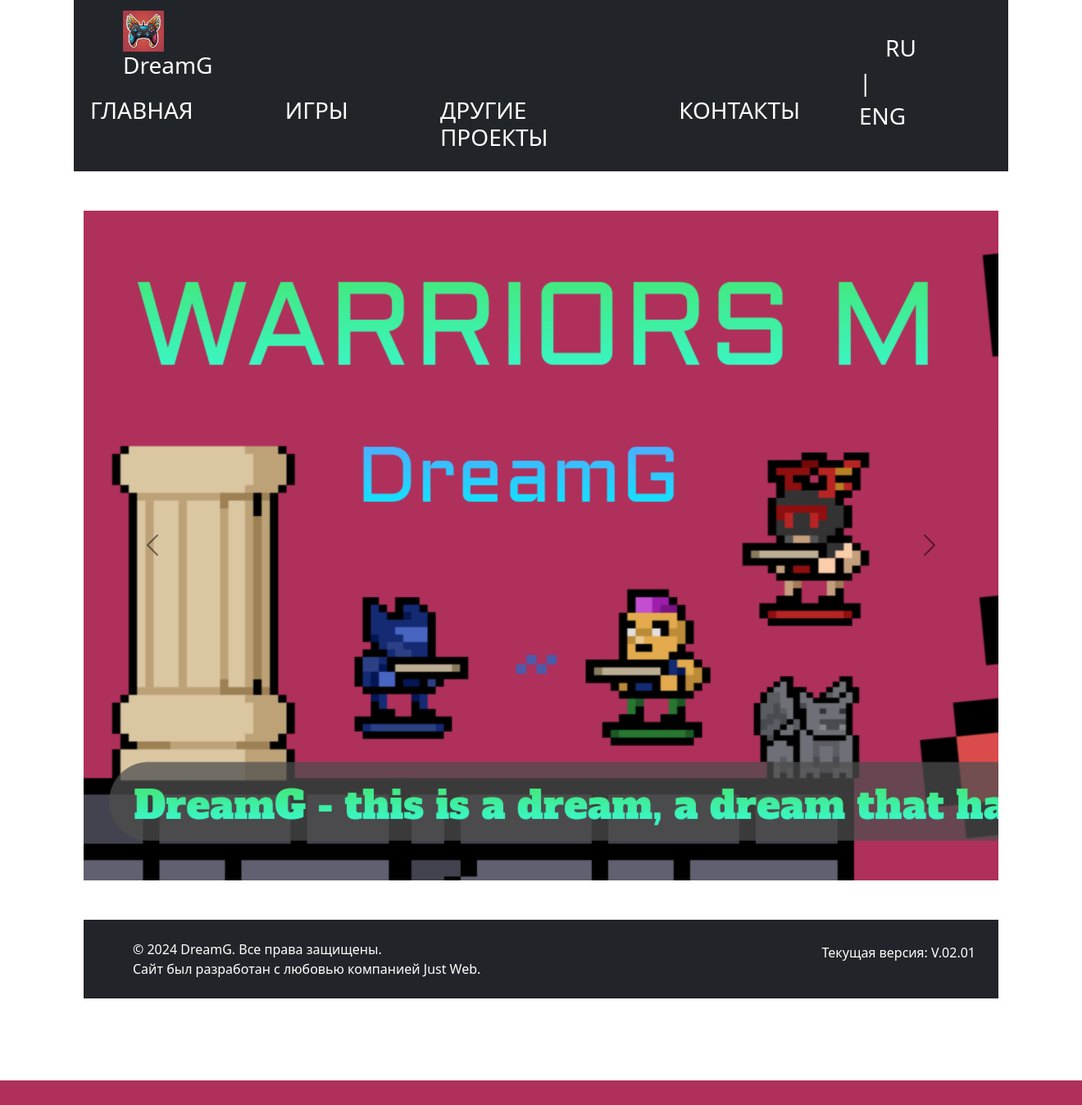
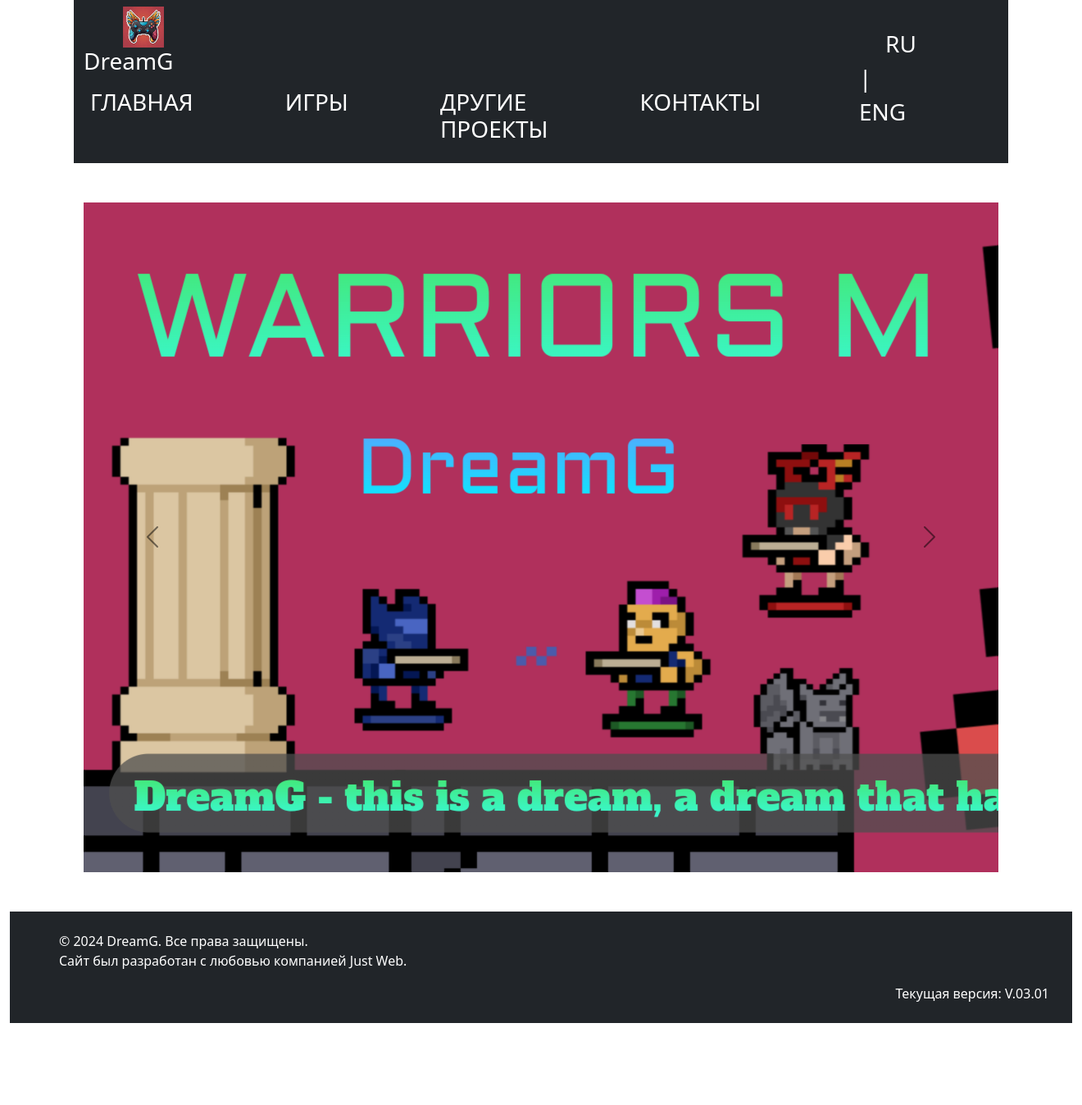
Before and after one commit to JasonHarris95/DG, a Django app: page / in a window 1320 px wide. Shown: the whole page at 82% size. Before the commit the page ends 1318 px from the top, so only its background shows below. Run offline with Django 5.2, Linux system fonts and the light colour scheme.

Commit message:
number_16

```diff
--- a/main/templates/main/home_ru.html
+++ b/main/templates/main/home_ru.html
@@ -5,8 +5,8 @@
 {% block container_content %}
 
 <!-- Icon & name in navigation en -->
-<div>
-    <div
+<div class="col-9 col-sm-9 col-md-9 col-lg-9 col-xl-9">
+    <div class="col-9 col-sm-9 col-md-3 col-lg-3 col-xl-3">
         <a class="navbar-brand ms-5" href="{% url 'home_ru' %}">
             <img src="../../static/images/icon.jpg" width="50" height="50">
         </a>
@@ -16,7 +16,7 @@
     </div>
 
     <!-- Navigation ru -->
-    <div>
+    <div class="col-9 col-sm-9 col-md-6 col-lg-6 col-xl-6">
         <div class="collapse navbar-collapse" id="navbarSupportedContent_ru">
             <ul class="navbar-nav mx-md-auto">
                 <li class="nav-item me-5">
@@ -37,6 +37,7 @@
 </div>
 {% endblock %}
 {% block main_content %}
+<div class="col-12 col-sm-12 col-md-12 col-lg-12 col-xl-12">
     <!-- Block carousel -->
     <div id="carousel_home" class="carousel slide mt-5" data-bs-ride="carousel" data-bs-theme="dark">
     <div class="carousel-indicators">
@@ -64,10 +65,13 @@
         <span class="visually-hidden">Следующий</span>
     </button>
 </div>
+</div>
 {% endblock %}
 {% block foot %}
     <div class="container-fluid">
+        <div class="col-12 col-sm-12 col-md-12 col-lg-12 col-xl-12">
             <p class="text-white ms-5 mt-3">© 2024 DreamG. Все права защищены.</br>Сайт был разработан с любовью компанией Just Web.</p>
-        <p class="text-white text-md-end me-3">Текущая версия: V.02.01</p>
+            <p class="text-white text-md-end me-3">Текущая версия: V.03.01</p>
+        </div>
     </div>
 {% endblock %}
--- a/templates/index.html
+++ b/templates/index.html
@@ -1,6 +1,6 @@
 <!DOCTYPE html>
 
-<html lang="ru">
+<html lang="ru" xmlns="http://www.w3.org/1999/html" xmlns="http://www.w3.org/1999/html">
 <head>
     <meta charset="UTF-8">
 
@@ -38,21 +38,21 @@
 
 </head>
 
+<body>
+
+    <header>
         <div class="container">
-
-    <body>
-        <header>
             <div class="row">
                 <!-- All block navigation -->
                 <nav class="navbar navbar-expand-md bg-dark">
 
-                    <div class="container-fluid col-12">
+                    <div class="container-fluid col-12 col-sm-12 col-md-12 col-lg-12 col-xl-12">
                         <div class="col-12 col-sm-8 col-md-9 col-lg-10">
                             {% block container_content %} {% endblock %}
                         </div>
 
                         <!-- Change language -->
-                        <div class="col-12 col-sm-4 col-md-3 col-lg-2">
+                        <div class="col-12 col-sm-4 col-md-3 col-lg-3">
                             <a class="nav-link active ms-5" href="{% url 'home_ru' %}">
                                 <h3 class="text-white" lang="en">RU</h3>
                             </a>
@@ -65,9 +65,11 @@
 
                 </nav>
             </div>
+        </div>
     </header>
 
     <main>
+        <div class="container">
             <!-- Loading -->
             <div id="loading">
                 <div class="spinner-border mt-2 ms-2" style="width: 3rem; height: 3rem;" role="status">
@@ -84,24 +86,25 @@
                     {% block main_content %} {% endblock %}
                 </div>
             </div>
-        </main>
+        </div>
 
         <script src="../../static/js/home.js"></script>
         <!-- for bootstrap -->
         <script src="https://cdn.jsdelivr.net/npm/@popperjs/core@2.11.8/dist/umd/popper.min.js" integrity="sha384-I7E8VVD/ismYTF4hNIPjVp/Zjvgyol6VFvRkX/vR+Vc4jQkC+hVqc2pM8ODewa9r" crossorigin="anonymous"></script>
         <script src="https://cdn.jsdelivr.net/npm/bootstrap@5.3.3/dist/js/bootstrap.min.js" integrity="sha384-0pUGZvbkm6XF6gxjEnlmuGrJXVbNuzT9qBBavbLwCsOGabYfZo0T0to5eqruptLy" crossorigin="anonymous"></script>
+
+    </main>
+
 </body>
 
 <footer class="page-footer" width="100">
-            <div class="row">
     <div class="container-fluid col-12 col-sm-12 col-md-12 col-lg-12 col-xl-12">
         <nav class="navbar navbar-expand-md bg-dark mt-5">
             {% block foot %}{% endblock %}
         </nav>
     </div>
-            </div>
 </footer>
 
-</div>
+</body>
 
 </html>
```
Lines whose indentation alone changed are shown as unchanged.
